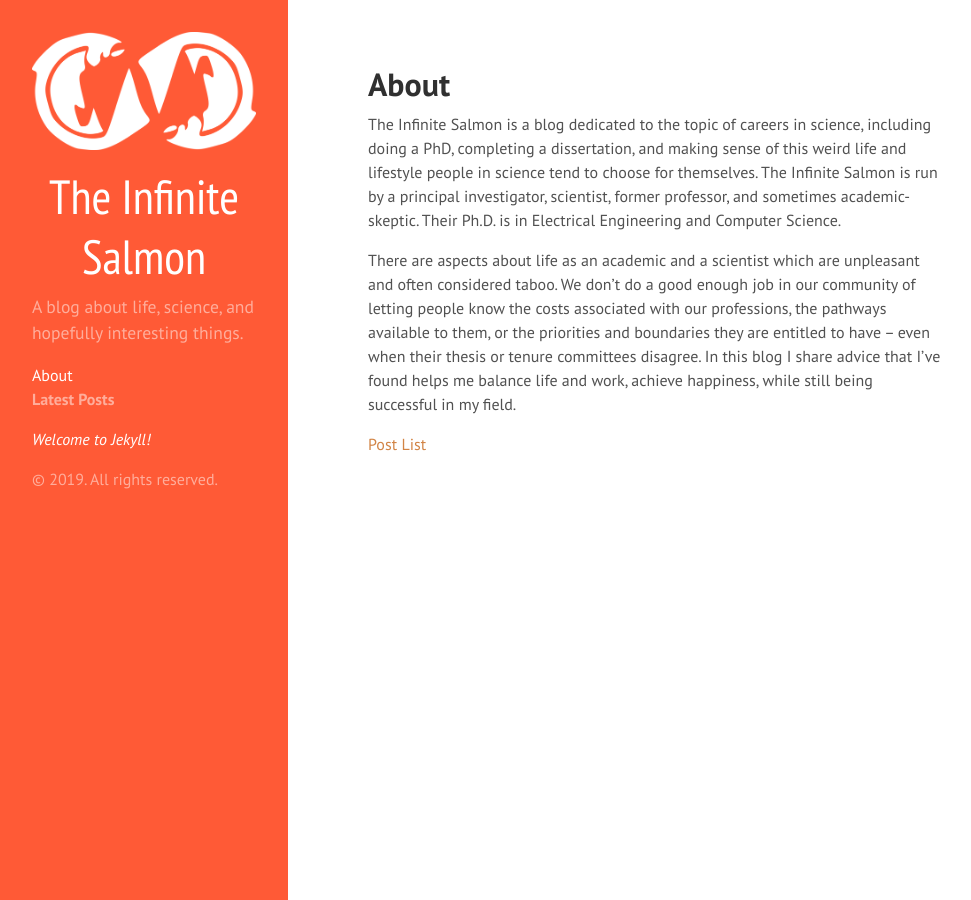
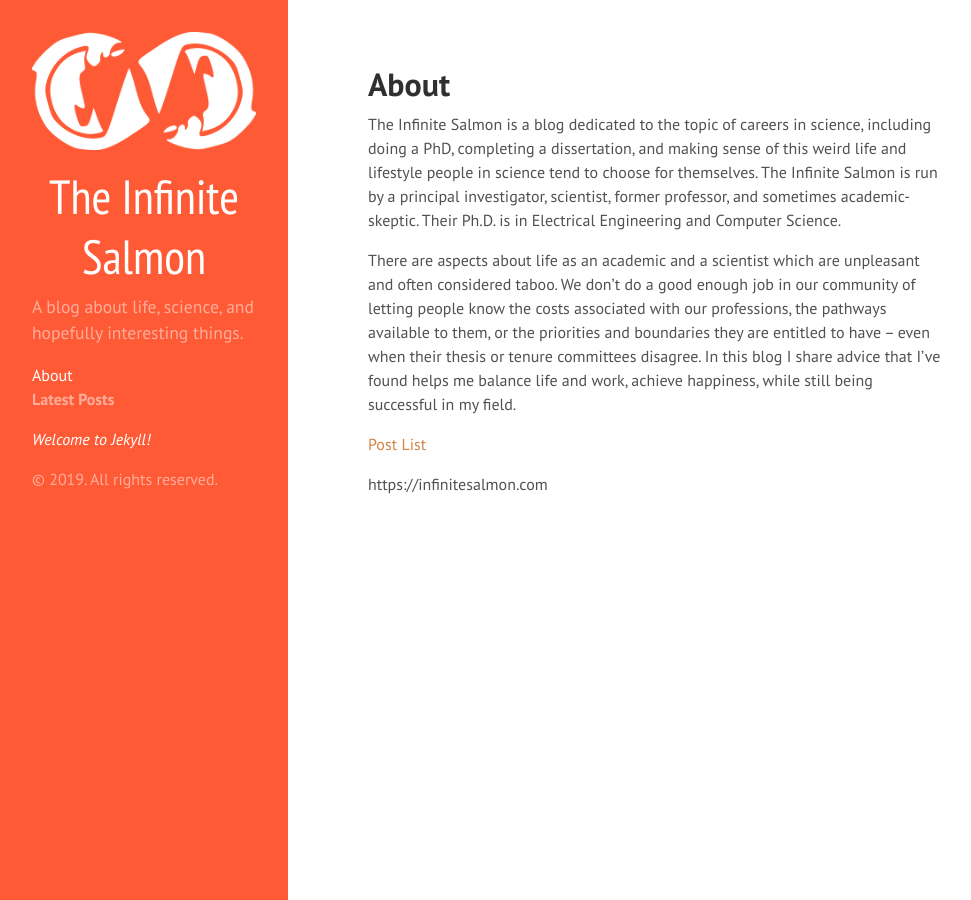
Before and after one commit to fujiwest/infinitesalmon, a Jekyll site: the page built from docs/index.md, in a window 1280 px wide. Shown: the whole page, without its empty margins (0-971 px from the left). Built offline with Jekyll 4.4.1, drawn with Linux system fonts in a browser that asks for light colours; some web fonts are replaced; our own code applies the rules of GitHub Pages for plain Markdown files.

Commit message:
testing link features

```diff
--- a/docs/index.md
+++ b/docs/index.md
@@ -7,3 +7,6 @@ The Infinite Salmon is a blog dedicated to the topic of careers in science, incl
 There are aspects about life as an academic and a scientist which are unpleasant and often considered taboo.  We don't do a good enough job in our community of letting people know the costs associated with our professions, the pathways available to them, or the priorities and boundaries they are entitled to have -- even when their thesis or tenure committees disagree.  In this blog I share advice that I've found helps me balance life and work, achieve happiness, while still being successful in my field.
 
 [Post List]({{ site.baseurl }}{{ link post-list.md}})
+
+{{ site.url }}
+{{ site.baseurl }}
```
